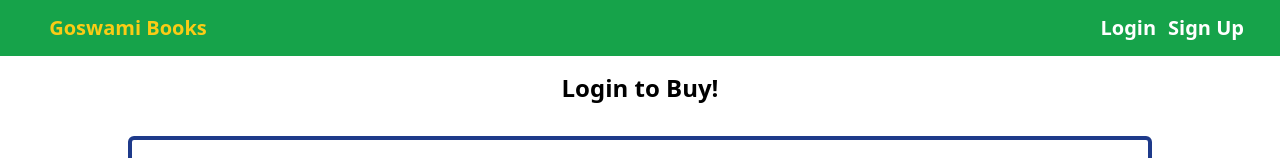
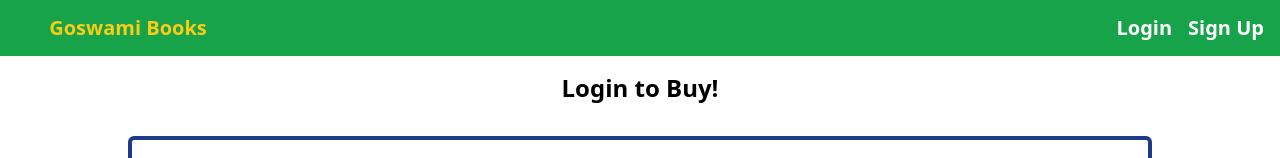
Before and after one commit to imNilabja/BookStore, a React (Vite) app: page / in a window 1280 px wide. Shown: the top 158 px of the page. Built offline with nearby package versions, Linux system fonts and the light colour scheme.

Commit message:
cosmetic

```diff
--- a/src/components/Navbar.jsx
+++ b/src/components/Navbar.jsx
@@ -27,7 +27,7 @@ const Navbar = () => {
 
                 {!status ? (
                     <>
-                        <div className='ml-2 flex w-[25%] gap-3 justify-end items-center mr-9 flex-wrap py-2 '>
+                        <div className='ml-2 flex w-[25%] gap-4 justify-end items-center mr-4 flex-wrap py-2 '>
                             <Link to="/login"><button className='flex items-center text-white font-extrabold text-sm xs:text-xl'>Login</button></Link>
                             <Link to="/signup"> <button className='flex items-center text-white font-extrabold text-sm xs:text-xl'>Sign Up</button></Link>
                         </div>
@@ -36,7 +36,7 @@ const Navbar = () => {
 
                 ) : (
                     <>
-                        <div className='ml-2 flex w-[55%] xs:gap-5 gap-2 justify-end items-center mr-9 flex-wrap py-1' >
+                        <div className='ml-2 flex w-[55%] xs:gap-5 gap-2 justify-end items-center mr-3 flex-wrap py-1' >
                             <Link to="/dashboard"> <button className='flex items-center text-white font-extrabold text-sm xs:text-xl'>Dashboard</button></Link>
                             <Link to="/about"> <button className='flex items-center text-white font-extrabold text-sm xs:text-xl'>About</button></Link>
                             <Link to="/career"> <button className='flex items-center text-white font-extrabold text-sm xs:text-xl'>Career</button></Link>
```
